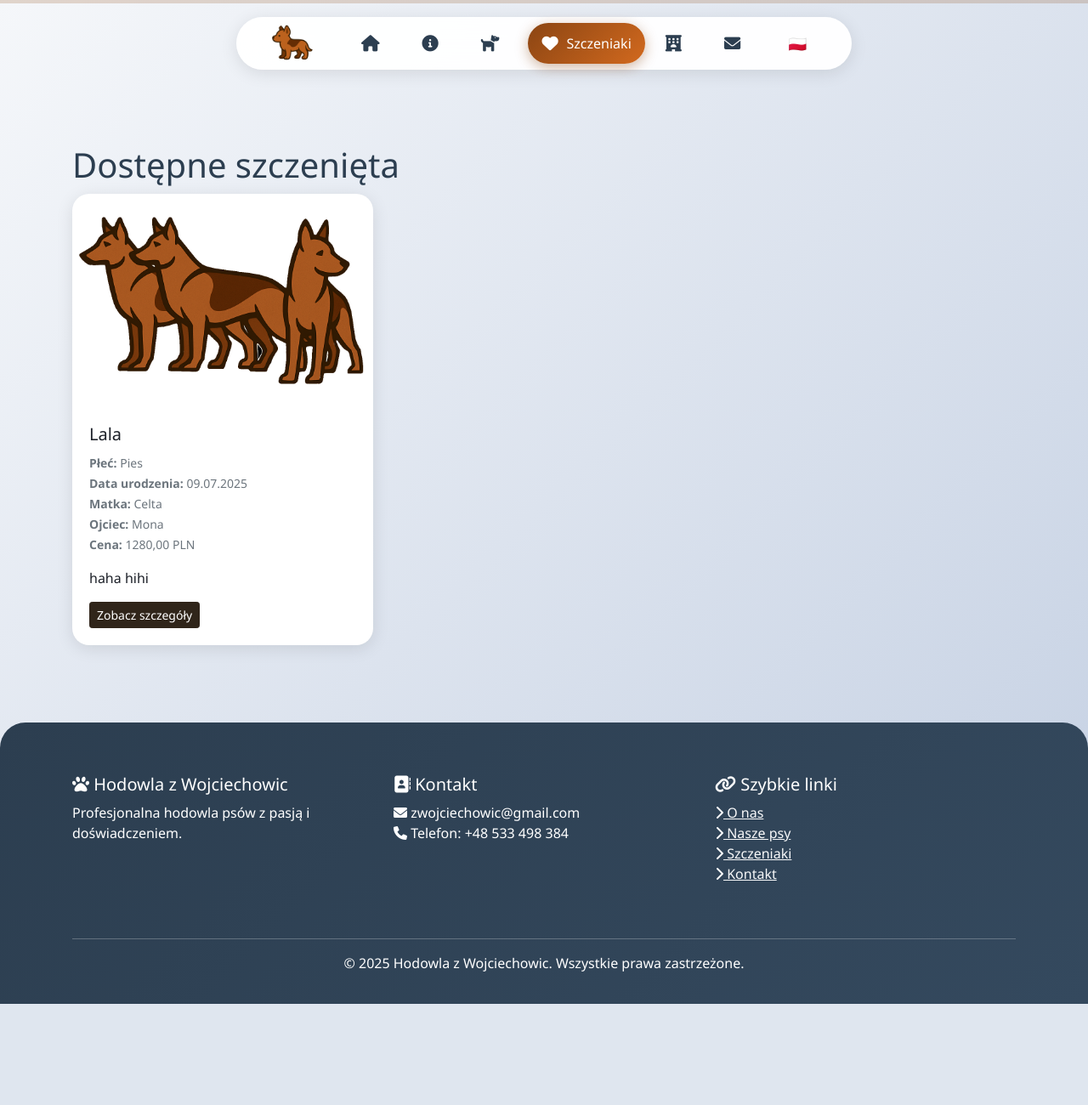
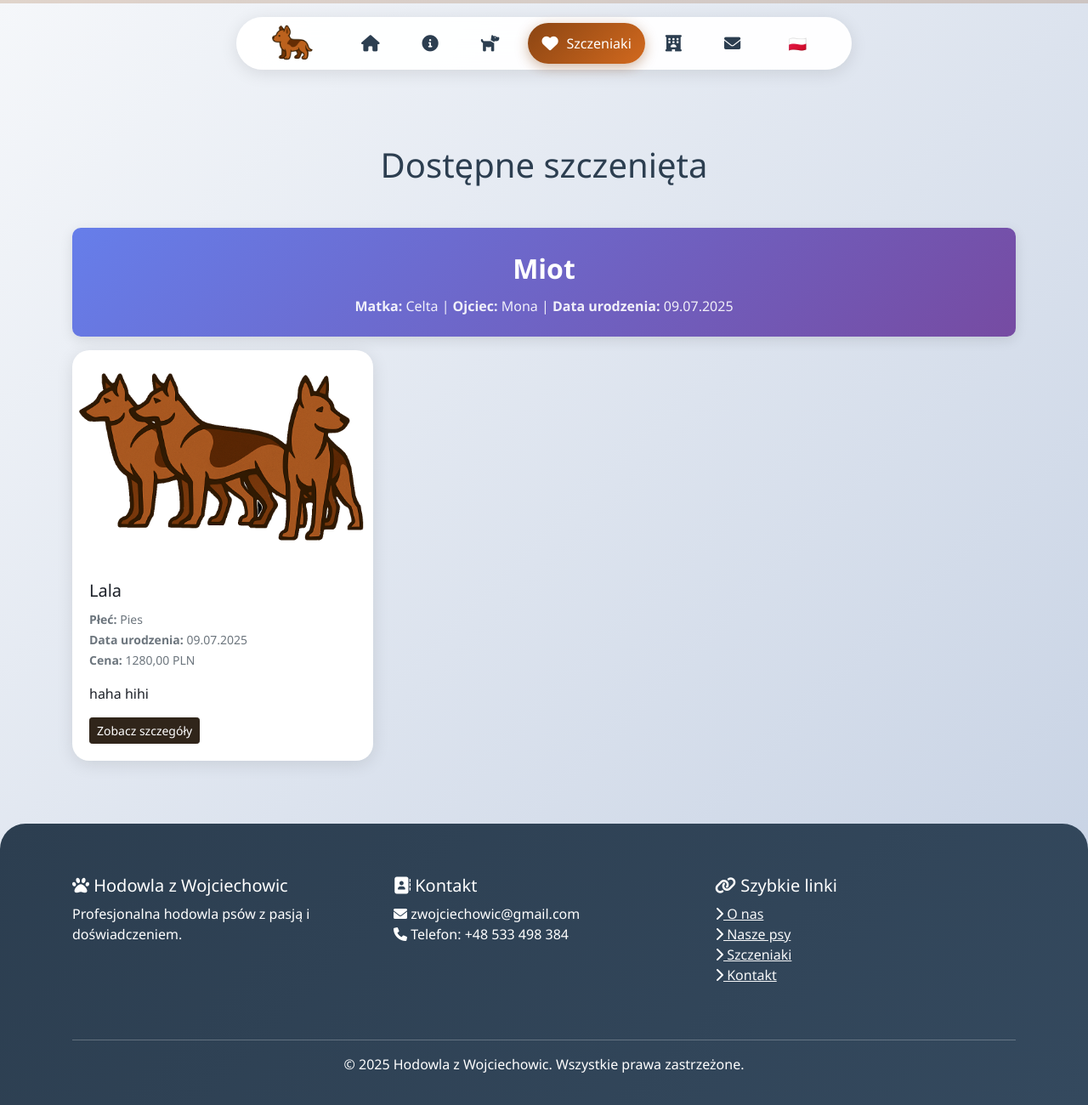
Before and after one commit to zwojciechowic/zwojciechowic, a Django app: page /pl/szczeniaki/ in a window 1280 px wide. Shown: the whole page at 85% size. Before the commit the page ends 1181 px from the top, so only its background shows below. Run offline with Django 4.2, Linux system fonts and the light colour scheme; data comes from the database, SQL or seed files in the repository.

Commit message:
puppies mioty

```diff
--- a/main/models.py
+++ b/main/models.py
@@ -101,6 +101,7 @@ class Puppy(models.Model):
     name = models.CharField(max_length=100, verbose_name='Imię')
     mother = models.ForeignKey(Dog, on_delete=models.CASCADE, related_name='puppies_as_mother', verbose_name='Matka')
     father = models.ForeignKey(Dog, on_delete=models.CASCADE, related_name='puppies_as_father', verbose_name='Ojciec')
+    litter = models.CharField(max_length=1, verbose_name='Miot', help_text='Jedna litera identyfikująca miot (np. A, B, C)')
     birth_date = models.DateField(verbose_name='Data urodzenia')
     gender = models.CharField(max_length=10, choices=[('male', 'Pies'), ('female', 'Suka')], verbose_name='Płeć')
     description = models.TextField(blank=True, verbose_name='Opis')
@@ -124,12 +125,12 @@ class Puppy(models.Model):
     price = models.DecimalField(max_digits=10, decimal_places=2, verbose_name='Cena')
 
     class Meta:
-        ordering = ['-birth_date']
+        ordering = ['litter', '-birth_date', 'name']  # Najpierw miot, potem data, potem imię
         verbose_name = 'Szczeniak'
         verbose_name_plural = 'Szczeniaki'
 
     def __str__(self):
-        return f"{self.name} - {self.get_gender_display()}"
+        return f"Miot {self.litter} - {self.name} ({self.get_gender_display()})"
 
     @property
     def main_photo(self):
@@ -137,7 +138,6 @@ class Puppy(models.Model):
         if self.photo_gallery:
             return self.photo_gallery.photos.first()
         return None
-
 class Reservation(models.Model):
     puppy = models.ForeignKey(Puppy, on_delete=models.CASCADE, verbose_name='Szczeniak')
     customer_name = models.CharField(max_length=100, verbose_name='Imię i nazwisko')
--- a/main/views.py
+++ b/main/views.py
@@ -6,25 +6,28 @@ from django.conf import settings
 from django.core.paginator import Paginator
 from .models import BlogPost, Dog, Puppy, Reservation, ContactMessage, AboutPage
 from .forms import ReservationForm, ContactForm, PuppyReservationForm
+from django.db.models import Count
+from collections import OrderedDict
 
 def home(request):
-    """Strona główna z blogami"""
-    posts = BlogPost.objects.filter(is_published=True)
-    paginator = Paginator(posts, 6)  # 6 postów na stronę
-    page_number = request.GET.get('page')
-    page_obj = paginator.get_page(page_number)
+    """Strona główna z najnowszymi wpisami, psami i szczeniakami"""
+    # Pobierz najnowsze wpisy blogowe
+    latest_posts = BlogPost.objects.filter(is_published=True)[:3]
 
-    # Najnowsze szczeniaki dla sekcji "Dostępne szczenięta"
-    available_puppies = Puppy.objects.filter(is_available=True)[:3]
-
+    # Pobierz wybrane psy hodowlane
     featured_dogs = Dog.objects.filter(is_breeding=True)[:2]
 
-    return render(request, 'index.html', {
-        'page_obj': page_obj,
+    # Pobierz dostępne szczenięta (maksymalnie 3)
+    available_puppies = Puppy.objects.filter(is_available=True).order_by('litter', 'name')[:3]
+
+    context = {
+        'latest_posts': latest_posts,
+        'featured_dogs': featured_dogs,
         'available_puppies': available_puppies,
-        'featured_dogs': featured_dogs
-    })
+        'page_obj': latest_posts,  # Dla kompatybilności z szablonem
+    }
 
+    return render(request, 'index.html', context)
 def blog_detail(request, slug):
     """Szczegóły wpisu na blogu"""
     post = get_object_or_404(BlogPost, slug=slug, is_published=True)
@@ -51,17 +54,36 @@ def dog_detail(request, pk):
     })
 
 def puppies(request):
-    """Strona szczeniaki"""
-    available_puppies = Puppy.objects.filter(is_available=True)
+    """Strona szczeniaki z grupowaniem według miotów"""
+    available_puppies = Puppy.objects.filter(is_available=True).order_by('litter', 'name')
+
+    # Grupowanie szczeniąt według miotów
+    puppies_by_litter = OrderedDict()
+    for puppy in available_puppies:
+        if puppy.litter not in puppies_by_litter:
+            puppies_by_litter[puppy.litter] = {
+                'litter': puppy.litter,
+                'mother': puppy.mother,
+                'father': puppy.father,
+                'birth_date': puppy.birth_date,
+                'puppies': []
+            }
+        puppies_by_litter[puppy.litter]['puppies'].append(puppy)
+
     return render(request, 'puppies.html', {
-        'puppies': available_puppies,
+        'puppies_by_litter': puppies_by_litter,
         'favicon': 'logo/puppy-logo.ico',
         'favicon_png': 'logo/puppy-logo.png'
     })
-
 def puppy_detail(request, pk):
     """Szczegółowa strona szczenięcia z formularzem rezerwacji"""
     puppy = get_object_or_404(Puppy, pk=pk)
+
+    # Pobierz innych szczeniąt z tego samego miotu
+    litter_siblings = Puppy.objects.filter(
+        litter=puppy.litter,
+        is_available=True
+    ).exclude(pk=puppy.pk).order_by('name')
 
     if request.method == 'POST' and puppy.is_available:
         form = PuppyReservationForm(request.POST)
@@ -69,16 +91,16 @@ def puppy_detail(request, pk):
             reservation = form.save(commit=False)
             reservation.puppy = puppy
             reservation.save()
-            messages.success(request, f'Rezerwacja szczenięcia {puppy.name} została wysłana pomyślnie!')
+            messages.success(request, f'Rezerwacja szczenięcia {puppy.name} z miotu {puppy.litter} została wysłana pomyślnie!')
             return redirect('puppy_detail', pk=puppy.pk)
     else:
         form = PuppyReservationForm()
 
     return render(request, 'puppy_detail.html', {
         'puppy': puppy,
-        'form': form
+        'form': form,
+        'litter_siblings': litter_siblings
     })
-
 def reservations(request):
     """Strona rezerwacji"""
     if request.method == 'POST':
--- a/templates/index.html
+++ b/templates/index.html
@@ -264,7 +264,6 @@
                         <h5 class="card-title text-dark">{{ post.title }}</h5>
                         {% if post.sections.all %}
                         <hr>
-                        <h5 class="card-title text-dark">{{ post.title }}</h5>
                         <ul class="list-unstyled small">
                             {% for section in post.sections.all %}
                                 <li class="mb-1">
--- a/templates/puppies.html
+++ b/templates/puppies.html
@@ -99,19 +99,50 @@
         .miniature-gallery .gallery-btn {
             pointer-events: all !important;
         }
+
+        /* Style dla nagłówków miotów */
+        .litter-header {
+            background: linear-gradient(135deg, #667eea 0%, #764ba2 100%);
+            color: white;
+            padding: 1.5rem;
+            border-radius: 10px;
+            margin-bottom: 1rem;
+            box-shadow: 0 4px 15px rgba(0,0,0,0.1);
+        }
+
+        .litter-title {
+            font-size: 2rem;
+            font-weight: bold;
+            margin-bottom: 0.5rem;
+        }
+
+        .litter-info {
+            opacity: 0.9;
+        }
     </style>
 {% endblock %}
 
 {% block content %}
 <div class="container my-5">
-    <h1>Dostępne szczenięta</h1>
+    <h1 class="text-center mb-5">Dostępne szczenięta</h1>
 
-    {% if puppies %}
-    <div class="row">
-        {% for puppy in puppies %}
+    {% if puppies_by_litter %}
+        {% for litter_key, litter_info in puppies_by_litter.items %}
+            {# Nagłówek miotu #}
+            <div class="litter-header text-center">
+                <div class="litter-title">Miot {{ litter_key }}</div>
+                <div class="litter-info">
+                    <strong>Matka:</strong> {{ litter_info.mother.name }} |
+                    <strong>Ojciec:</strong> {{ litter_info.father.name }} |
+                    <strong>Data urodzenia:</strong> {{ litter_info.birth_date|date:"d.m.Y" }}
+                </div>
+            </div>
+
+            {# Szczenięta z tego miotu #}
+            <div class="row mb-5">
+                {% for puppy in litter_info.puppies %}
                 <div class="col-md-6 col-lg-4 mb-4">
                     <div class="card card-hover h-100">
-                <!-- Link tylko na obrazku bez galerii, ale wyłączony w obszarze galerii -->
                         <a href="{% url 'puppy_detail' puppy.pk %}" class="card-img-link">
                             <div class="card-img-container position-relative">
                                 {% if puppy.photo_gallery and puppy.photo_gallery.photos.all %}
@@ -127,6 +158,11 @@
                                     </span>
                                 </div>
                                 {% endif %}
+
+                                {# Badge z literą miotu #}
+                                <div class="position-absolute top-0 start-0 m-2" style="z-index: 15;">
+                                    <span class="badge bg-primary fs-6">{{ puppy.litter }}</span>
+                                </div>
                             </div>
                         </a>
 
@@ -136,8 +172,6 @@
                                 <small class="text-muted">
                                     <strong>Płeć:</strong> {{ puppy.get_gender_display }}<br>
                                     <strong>Data urodzenia:</strong> {{ puppy.birth_date|date:"d.m.Y" }}<br>
-                            <strong>Matka:</strong> {{ puppy.mother.name }}<br>
-                            <strong>Ojciec:</strong> {{ puppy.father.name }}<br>
                                     <strong>Cena:</strong> {{ puppy.price }} PLN
                                 </small>
                             </div>
@@ -159,8 +193,9 @@
                 </div>
                 {% endfor %}
             </div>
+        {% endfor %}
     {% else %}
-    <div class="puppy-alert">
+        <div class="puppy-alert text-center">
             <h3>Brak dostępnych szczeniąt</h3>
             <p>Aktualnie nie mamy dostępnych szczeniąt. <a href="{% url 'contact' %}">Skontaktuj się z nami</a>, aby dowiedzieć się o planowanych miotach.</p>
         </div>
```
Also changed, not shown: main/admin.py (+5 -5 lines). Lines whose indentation alone changed are shown as unchanged.
